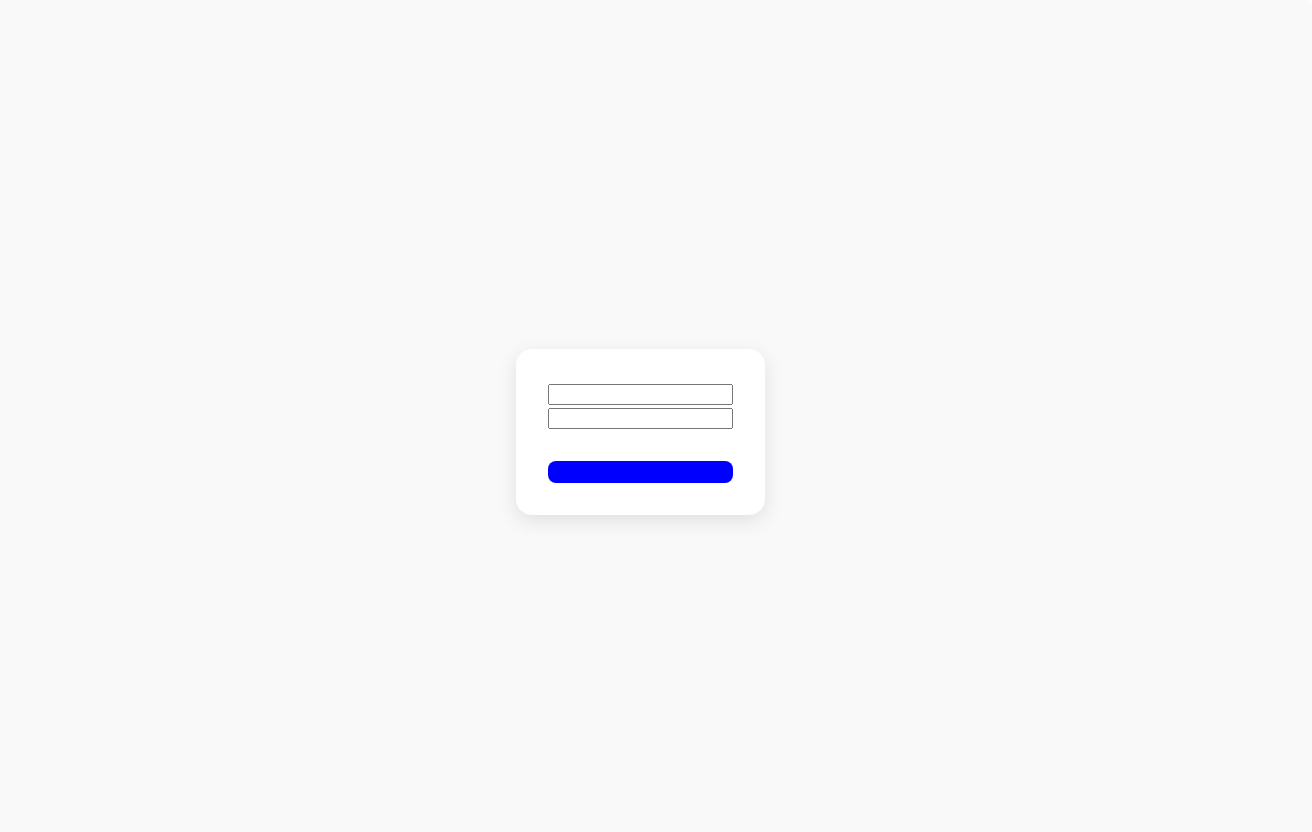
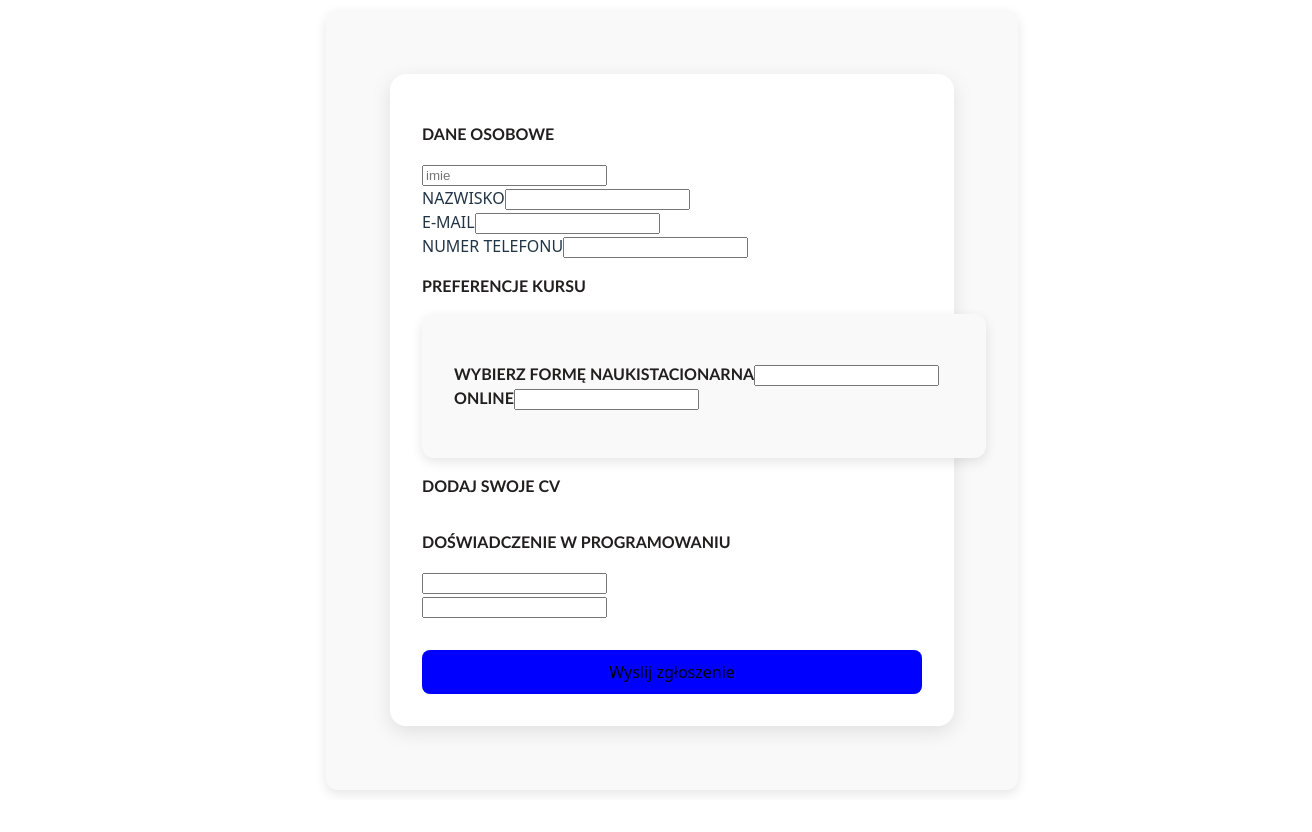
Before and after one commit to MrKris90Wlodowski/MODULE2_SPRINT_3, a React (Vite) app: page / in a window 1280 px wide. Shown: the top 832 px of the page, 1312 px wide, since content can reach past the window. After the commit the page ends 800 px from the top, so only its background shows below. Built offline with nearby package versions, Linux system fonts and the light colour scheme.

Commit message:
chore: build full folder structure

```diff
--- a/src/App.jsx
+++ b/src/App.jsx
@@ -2,34 +2,53 @@
 import { useState } from "react";
 import { useForm } from "react-hook-form";
 import { zodResolver } from "@hookform/resolvers/zod";
-import * as z from "zod"
+import * as z from "zod";
 import WrapperContainer from "./components/WrapperContainer/WrapperContainer";
-import FormContainer from "./components/FormContainer/FormContainer";
-import InputTextContainer from "./components/InputTextContainer/InputTextContainer";
-import ButtonContainer from "./components/ButtonContainer/ButtonContainer";
+import Form from "./components/Form/Form";
+import InputTextContainer from "./components/InputField/InputField";
+import Button from "./components/Button/Button";
+import TextHeading from "./components/TextHeading/TextHeading";
 // import { tr } from "zod/v4/locales";
 
 const App = () => {
   return (
     <WrapperContainer>
-      <FormContainer>
+      <Form>
+        <TextHeading>DANE OSOBOWE</TextHeading>
+        <InputTextContainer
+        name="username"
+        placeholder="imie"
+        type="text"
+        ></InputTextContainer>
+        <InputTextContainer>NAZWISKO</InputTextContainer>
+        <InputTextContainer>E-MAIL</InputTextContainer>
+        <InputTextContainer>NUMER TELEFONU</InputTextContainer>
+        <TextHeading>PREFERENCJE KURSU</TextHeading>
+        <WrapperContainer>
+          <TextHeading>WYBIERZ FORMĘ NAUKI
+            <InputTextContainer>STACIONARNA</InputTextContainer>
+            <InputTextContainer>ONLINE</InputTextContainer>
+          </TextHeading>
+        </WrapperContainer>
+        <TextHeading>DODAJ SWOJE CV</TextHeading>
+        <TextHeading>DOŚWIADCZENIE W PROGRAMOWANIU</TextHeading>
         <InputTextContainer></InputTextContainer>
         <InputTextContainer></InputTextContainer>
-        <ButtonContainer></ButtonContainer>
-      </FormContainer>
+        <Button>Wyslij zgłoszenie</Button>
+      </Form>
     </WrapperContainer>
-  )
-}
+  );
+};
 
 const schema = z.object({
   name: z
     .string()
     .nonempty("Pole musi byc wypełnione !")
-  .min(3,"Pole musi zawierać minimum 3 znaki !"),
+    .min(3, "Pole musi zawierać minimum 3 znaki !"),
   surname: z
     .string()
     .nonempty("Pole musi byc wypełnione !")
-  .min(3,"Pole musi zawierać minium 3 znaki !"),
+    .min(3, "Pole musi zawierać minium 3 znaki !"),
   email: z
     .string()
     .nonempty("Pole musi byc wypełnione !")
@@ -37,28 +56,27 @@ const schema = z.object({
   phoneNum: z
     .string()
     .nonempty("Pole musi byc wypełnione !")
-  .regex(/^[0-9].{9}$/,"Pole musi zawierać cyfry")
-})
+    .regex(/^[0-9].{9}$/, "Pole musi zawierać cyfry"),
+});
 
 function App1() {
-
-  const [codeExp,setCodeExp] = useState(false);
+  const [codeExp, setCodeExp] = useState(false);
 
   const pickEXP = () => {
-    setCodeExp(prev => !prev)
-  }
+    setCodeExp((prev) => !prev);
+  };
 
   const {
     register,
     handleSubmit,
     reset,
-    formState: {errors}
-  } = useForm({resolver: zodResolver(schema)})
+    formState: { errors },
+  } = useForm({ resolver: zodResolver(schema) });
 
   const onSubmit = (formValue) => {
     console.log(formValue);
     reset();
-  }
+  };
 
   return (
     <>
@@ -66,18 +84,33 @@ function App1() {
         <h2>Dane osobowe</h2>
         <input id="name" {...register("name")} placeholder="Imię" type="text" />
         {errors.name && errors.name.message}
-        <input id="surname" {...register("surname")} placeholder="Nazwisko" type="text" />
+        <input
+          id="surname"
+          {...register("surname")}
+          placeholder="Nazwisko"
+          type="text"
+        />
         {errors.surname && errors.surname.message}
-        <input id="email" {...register("email")} placeholder="E-mail" type="email" />
+        <input
+          id="email"
+          {...register("email")}
+          placeholder="E-mail"
+          type="email"
+        />
         {errors.email && errors.email.message}
-        <input id="phoneNum" {...register("phoneNum")} placeholder="Numer telefonu" type="tel" />
+        <input
+          id="phoneNum"
+          {...register("phoneNum")}
+          placeholder="Numer telefonu"
+          type="tel"
+        />
         {errors.phoneNum && errors.phoneNum.message}
         <h2>Preferencje kursu</h2>
         <p>
           Wybierz formę nauki:
           <label>
             Stacjonarna
-            <input id="onSite" type="radio" name="course"/>
+            <input id="onSite" type="radio" name="course" />
           </label>
           <label>
             Online
@@ -92,14 +125,17 @@ function App1() {
           <option>Next.js</option>
         </select>
         <h2>Dodaj swoje CV</h2>
-        <input type="file" accept="image/jpeg, image/png"/>
+        <input type="file" accept="image/jpeg, image/png" />
         <h2>Doświadczenie w programowaniu</h2>
-        <label><input type="checkbox" onClick={pickEXP}/>Czy masz doświadczenie w programowaniu?</label>
-        {codeExp === true &&
+        <label>
+          <input type="checkbox" onClick={pickEXP} />
+          Czy masz doświadczenie w programowaniu?
+        </label>
+        {codeExp === true && (
           <div>
             <h2>Hello</h2>
           </div>
-        }
+        )}
         <button type="submit">Wyslij zgłoszenie</button>
       </form>
     </>
--- a/src/components/ButtonContainer/ButtonContainer.jsx
+++ b/src/components/Button/Button.jsx
@@ -1,4 +1,4 @@
-import style from "./ButtonContainer.module.css";
+import style from "./Button.module.css";
 
 const ButtonContainer = ({type, children}) => {
     return (
--- a/src/components/FormContainer/FormContainer.jsx
+++ b/src/components/Form/Form.jsx
@@ -1,4 +1,4 @@
-import style from "./FormContainer.module.css";
+import style from "./Form.module.css";
 
 const FormContainer = ({onSubmit, children}) => {
     return (
--- /dev/null
+++ b/src/components/TextHeading/TextHeading.jsx
@@ -0,0 +1,9 @@
+import style from "./TextHeading.module.css";
+
+const TextHeading = ({children}) => {
+    return (
+        <p className={style.headings}>{children}</p>
+    )
+}
+
+export default TextHeading
--- /dev/null
+++ b/src/components/TextHeading/TextHeading.module.css
@@ -0,0 +1,6 @@
+.headings{
+    font-weight: 900;
+    font-size: 1rem;
+    color: #211e1e;
+    font-family:'Gill Sans', 'Gill Sans MT', Calibri, 'Trebuchet MS', sans-serif;
+}
--- a/src/components/WrapperContainer/WrapperContainer.module.css
+++ b/src/components/WrapperContainer/WrapperContainer.module.css
@@ -1,6 +1,6 @@
 .wrapper {
-  min-height: 100vh;
-  min-width: 100vw;
+  min-height: 100%;
+  min-width: 100%;
   display: flex;
   justify-content: center;
   align-items: center;
```
Also changed, not shown: src/components/InputSelect/InputSelect.jsx (added, +11 -0 lines), src/components/Button/Button.module.css (renamed from src/components/ButtonContainer/ButtonContainer.module.css), src/components/Form/Form.module.css (renamed from src/components/FormContainer/FormContainer.module.css), src/components/InputField/InputField.jsx (renamed from src/components/InputTextContainer/InputTextContainer.jsx), src/components/InputSelect/InputSelect.module.css (added). Lines whose indentation alone changed are shown as unchanged.
